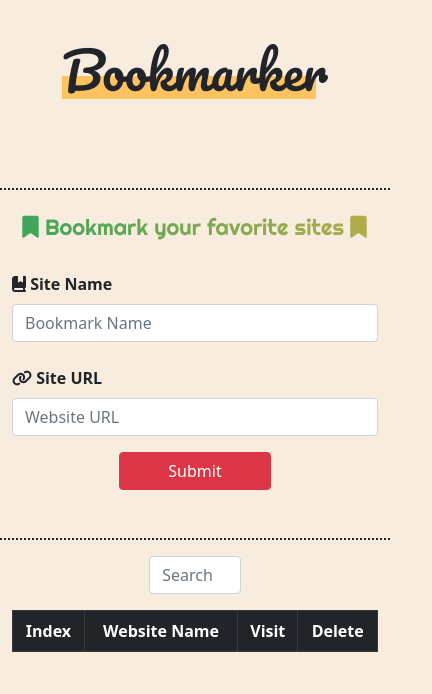
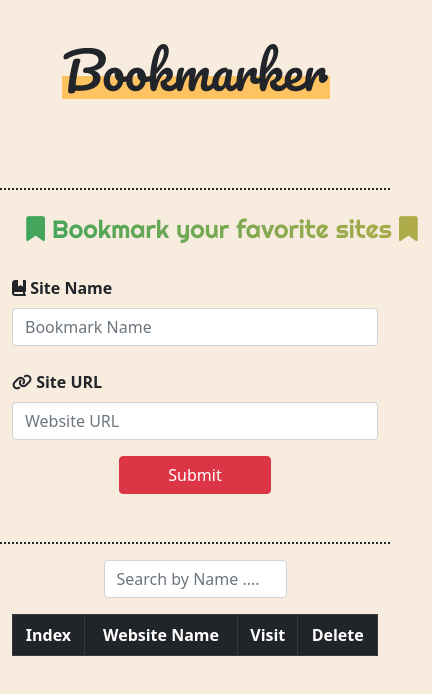
Before and after one commit to minaMagdy50/Book-Marks-CRUD, a plain HTML site: page index.html in a window 390 px wide. Shown: the whole page, 432 px wide, since content can reach past the window. Drawn offline with nearby package versions, Linux system fonts and the light colour scheme.

Commit message:
third commit

```diff
--- a/css/style.css
+++ b/css/style.css
@@ -14,7 +14,7 @@ h1{
 h1::before{
     content: "";
     background-color: rgb(254, 194, 96);
-    width: 17.5%;
+    width: 16.7rem;
     height: 25%;
     bottom: 18%;
     position: absolute;
@@ -44,16 +44,4 @@ h1:hover::before{
     .section2 h3{
         width: 26.25rem;
     }
-    h1::before{
-        width: 55%;
-    }
 }
-@media screen and (max-width : 700px) {
-    .section2 h3{
-        width: 365px;
-        font-size: 22px;
-    }
-    h1::before{
-        width: 65%;
-    }
-}
--- a/index.html
+++ b/index.html
@@ -32,7 +32,7 @@
         </div>
     </section>
     <section class="container py-3">
-        <input type="search" class="form-control mb-3 w-25 mx-auto" placeholder="Search by Name ...."  oninput=" displayData() "  id="searchinput">
+        <input type="search" class="form-control mb-3 w-50 mx-auto" placeholder="Search by Name ...."  oninput=" displayData() "  id="searchinput">
         <table class="table table-bordered table-dark table-hover table-striped text-center">
             <thead>
                 <tr>
```
